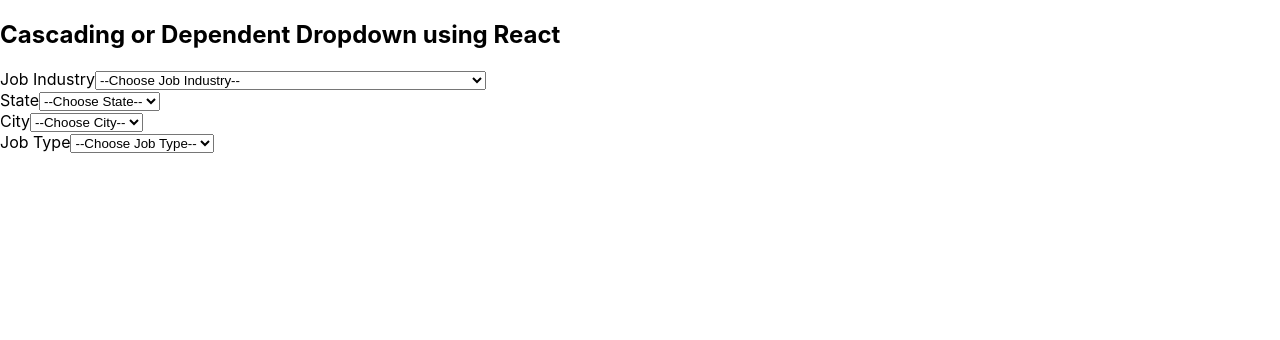
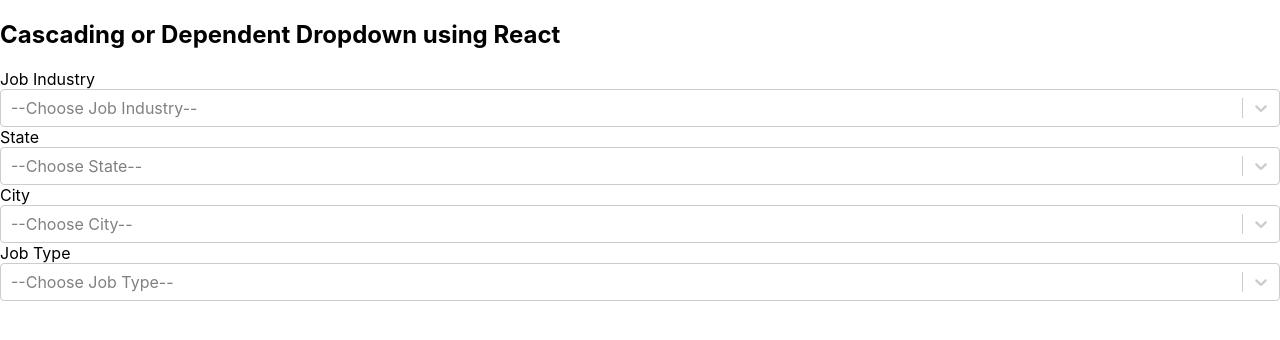
Before and after one commit to KareemAlsayed1/friendly-company-FE, a React (Create React App) app: page / in a window 1280 px wide. Shown: the top 340 px of the page. Built offline with nearby package versions, Linux system fonts and the light colour scheme.

Commit message:
Modify the Select

```diff
--- a/src/components/filters.js
+++ b/src/components/filters.js
@@ -1,88 +1,89 @@
 import React, { useState } from "react";
+import Select from "react-select";
+
 import { DATA_FOR_FILTERS } from "./constant";
 
 export default function Filter() {
   const data = DATA_FOR_FILTERS;
-  const [selectedJobIndustry, setJobIndustry] = useState();
-  const [selectedState, setSelectedState] = useState();
-  const [selectedCity, setSelectedCity] = useState();
-  const [selectedJobType, setJobType] = useState();
+  const [selectedJobIndustry, setJobIndustry] = useState("--Choose Job Industry--");
+  const [selectedState, setSelectedState] = useState("--Choose State--");
+  const [selectedCity, setSelectedCity] = useState("--Choose City--");
+  const [selectedJobType, setJobType] = useState("--Choose Job Type--");
+  const [citiesList, setCitiesList] = useState([]);
+  const jobIndustriesList = [];
+  for (var key in data.jobIndustries) {
+    jobIndustriesList.push(data.jobIndustries[key].name);
+  }
 
-  const availableCities = data.states.find((c) => c.name === selectedState);
+  const statesList = [];
+  for (var key in data.states) {
+    statesList.push(data.states[key].name);
+  }
+
+  const jobTypesList = [];
+  for (var key in data.jobTypes) {
+    jobTypesList.push(data.jobTypes[key].name);
+  }
+
+  const changeStateSelection = (option) => {
+    setSelectedState(option.value);
+    const availableCities = data.states.find((c) => c.name === option.value);
+    setCitiesList(availableCities.cities);
+  };
+
+  const generateOptions = (data) => {
+    const tmp = [];
+
+    for (var key in data) {
+      tmp.push({
+        value: data[key],
+        label: data[key],
+      });
+    }
+    return tmp;
+  };
 
   return (
     <div id="container">
       <h2>Cascading or Dependent Dropdown using React</h2>
       <div>
         <label>Job Industry</label>
-        <select
-          placeholder="jobIndustry"
-          value={selectedJobIndustry}
-          onChange={(e) => setJobIndustry(e.target.value)}
-        >
-          <option>--Choose Job Industry--</option>
-          {data.jobIndustries.map((value, key) => {
-            return (
-              <option value={value.name} key={key}>
-                {value.name}
-              </option>
-            );
-          })}
-        </select>
+        <Select
+          placeholder={selectedJobIndustry}
+          defaultValue={selectedJobIndustry}
+          onChange={(e) => setJobIndustry(e.value)}
+          options={generateOptions(jobIndustriesList)}
+        />
       </div>
 
       <div>
         <label>State</label>
-        <select
-          placeholder="State"
-          value={selectedState}
-          onChange={(e) => setSelectedState(e.target.value)}
-        >
-          <option>--Choose State--</option>
-          {data.states.map((value, key) => {
-            return (
-              <option value={value.name} key={key}>
-                {value.name}
-              </option>
-            );
-          })}
-        </select>
+        <Select
+          placeholder={selectedState}
+          defaultValue={selectedState}
+          onChange={(e) => changeStateSelection(e)}
+          options={generateOptions(statesList)}
+        />
       </div>
 
       <div>
         <label>City</label>
-        <select
-          placeholder="City"
-          value={selectedCity}
-          onChange={(e) => setSelectedCity(e.target.value)}
-        >
-          <option>--Choose City--</option>
-          {availableCities?.cities.map((e, key) => {
-            return (
-              <option value={e.name} key={key}>
-                {e}
-              </option>
-            );
-          })}
-        </select>
+        <Select
+          placeholder={selectedCity}
+          defaultValue={selectedCity}
+          onChange={(e) => setSelectedCity(e.value)}
+          options={generateOptions(citiesList)}
+        />
       </div>
 
       <div>
         <label>Job Type</label>
-        <select
-          placeholder="jobType"
-          value={selectedJobType}
-          onChange={(e) => setJobType(e.target.value)}
-        >
-          <option>--Choose Job Type--</option>
-          {data.jobTypes.map((value, key) => {
-            return (
-              <option value={value.name} key={key}>
-                {value.name}
-              </option>
-            );
-          })}
-        </select>
+        <Select
+          placeholder={selectedJobType}
+          defaultValue={selectedJobType}
+          onChange={(e) => setJobType(e.value)}
+          options={generateOptions(jobTypesList)}
+        />
       </div>
     </div>
   );
```
